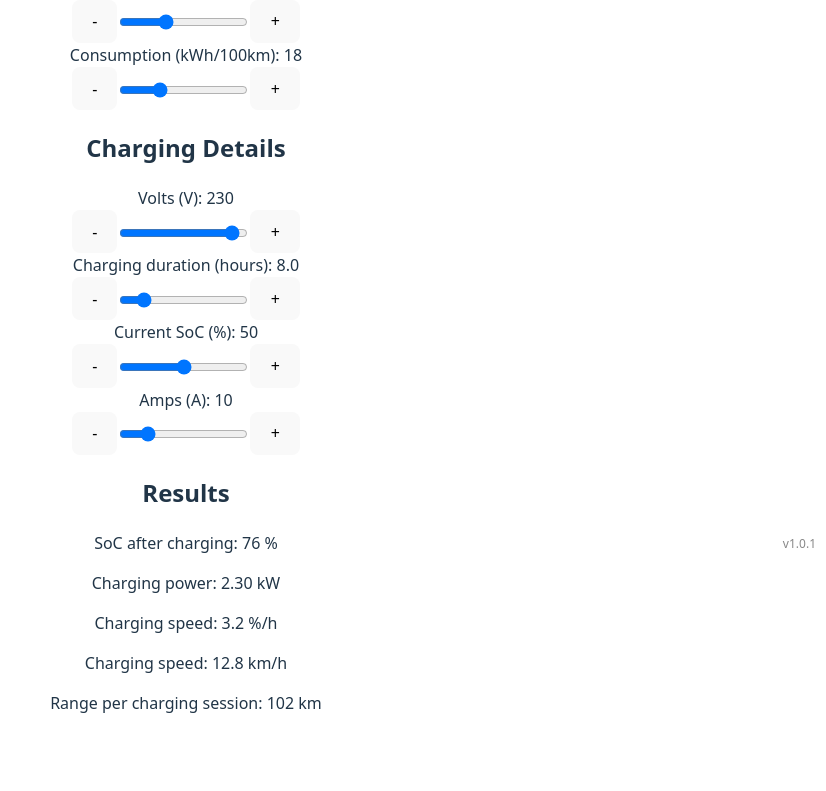
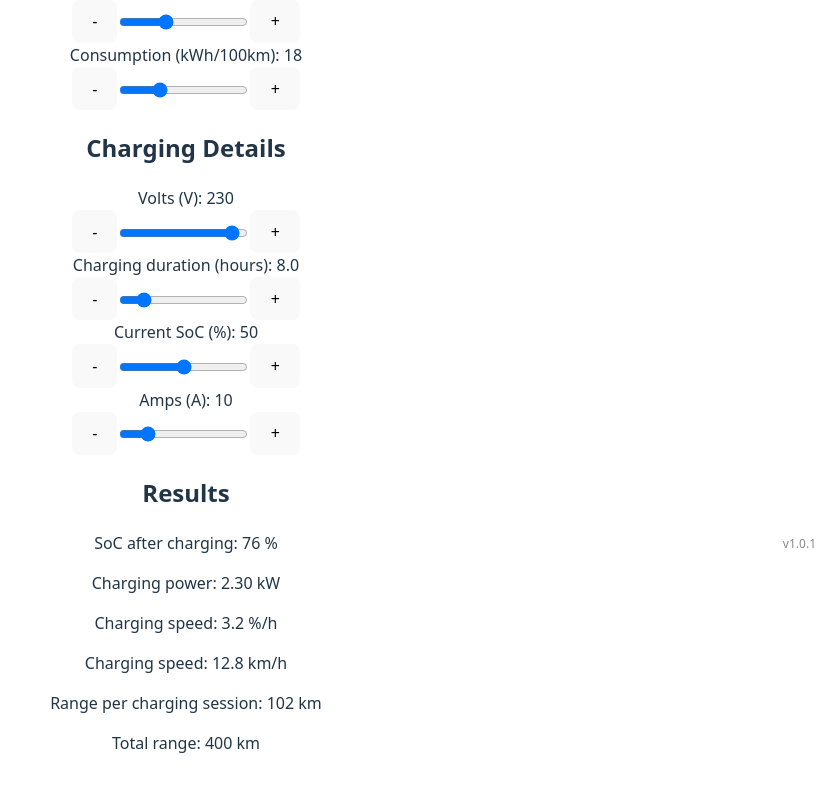
Before and after one commit to s100ian/ev-charging-calculator, a React (Vite) app: page / in a window 1280 px wide. Shown: the part 237-1028 px from the top of the page, without its empty margins (454-1280 px from the left). Before the commit the page ends 1000 px from the top, so only its background shows below. Built offline with nearby package versions, Linux system fonts and the light colour scheme.

Commit message:
feat: add total range display to ResultsDisplay component

```diff
--- a/src/components/ResultsDisplay.tsx
+++ b/src/components/ResultsDisplay.tsx
@@ -6,6 +6,7 @@ interface ResultsDisplayProps {
   chargingSpeedPercent: number;
   chargingSpeedKm: number;
   rangePerSession: number;
+  totalRange: number;
 }
 
 const ResultsDisplay: React.FC<ResultsDisplayProps> = ({
@@ -14,6 +15,7 @@ const ResultsDisplay: React.FC<ResultsDisplayProps> = ({
   chargingSpeedPercent,
   chargingSpeedKm,
   rangePerSession,
+  totalRange,
 }) => {
   return (
     <div>
@@ -23,6 +25,7 @@ const ResultsDisplay: React.FC<ResultsDisplayProps> = ({
       <p>Charging speed: {chargingSpeedPercent.toFixed(1)} %/h</p>
       <p>Charging speed: {chargingSpeedKm.toFixed(1)} km/h</p>
       <p>Range per charging session: {rangePerSession.toFixed(0)} km</p>
+      <p>Total range: {totalRange.toFixed(0)} km</p>
     </div>
   );
 };
```
